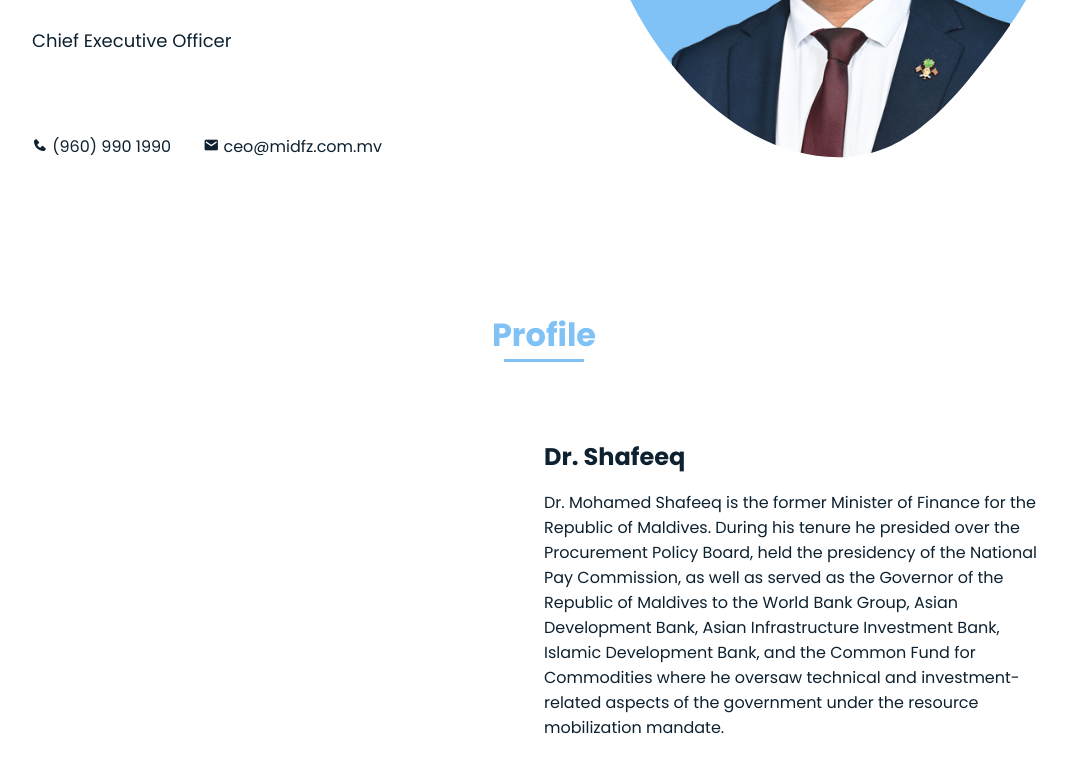
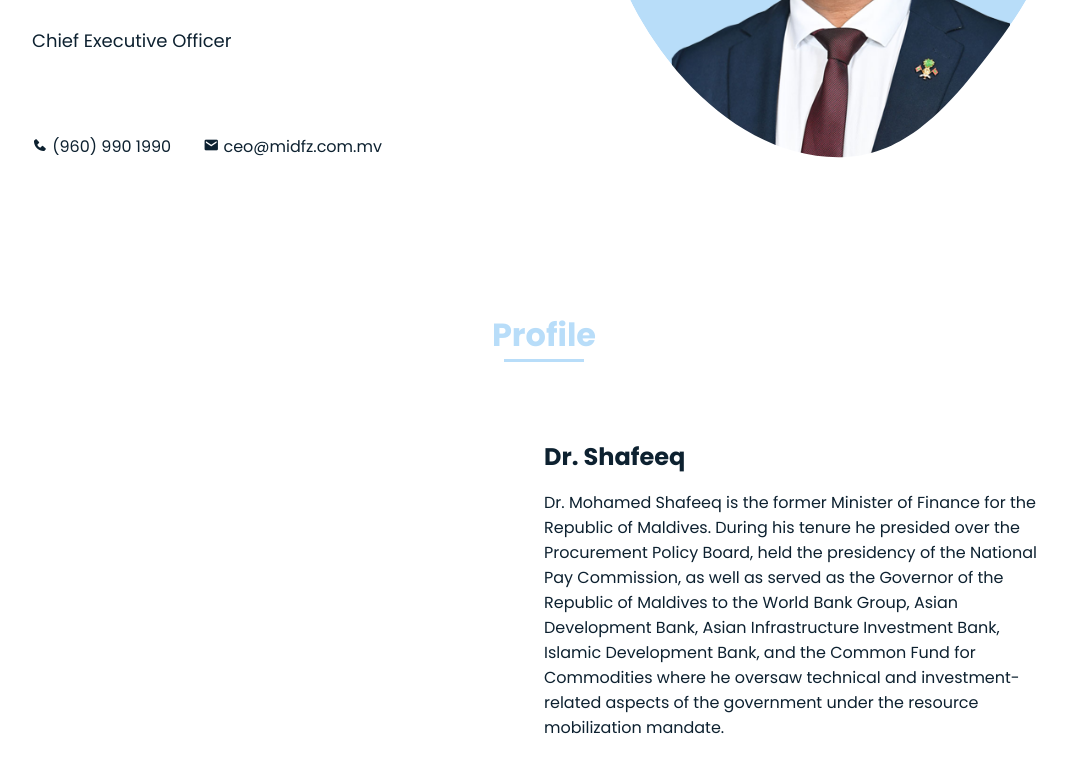
Before and after one commit to stobdm/profiledemo, a plain HTML site: page index.html in a window 1280 px wide. Shown: the part 428-1190 px from the top of the page, without its empty margins (96-1183 px from the left). Drawn offline with nearby package versions, Linux system fonts and the light colour scheme.

Commit message:
Update styles.css

```diff
--- a/assets/css/styles.css
+++ b/assets/css/styles.css
@@ -8,7 +8,7 @@
   /*Purple 260 - Red 355 - Blue 224 - Pink 340*/
   /* HSL color mode */
   --hue-color: 206;
-  --first-color: hsl(var(--hue-color), 85%, 73%);
+  --first-color: hsl(var(--hue-color), 85%, 85%);
   --second-color: hsl(var(--hue-color), 56%, 12%);
   /*===== Fuente y tipografia =====*/
   --body-font: "Poppins", sans-serif;
@@ -204,6 +204,7 @@ img {
   margin-bottom: var(--mb-2);
   font-size: 1rem;
   color: var(--second-color);
+  z-index: 900;
 }
 .home__social-icon:hover {
   color: var(--first-color);
```
